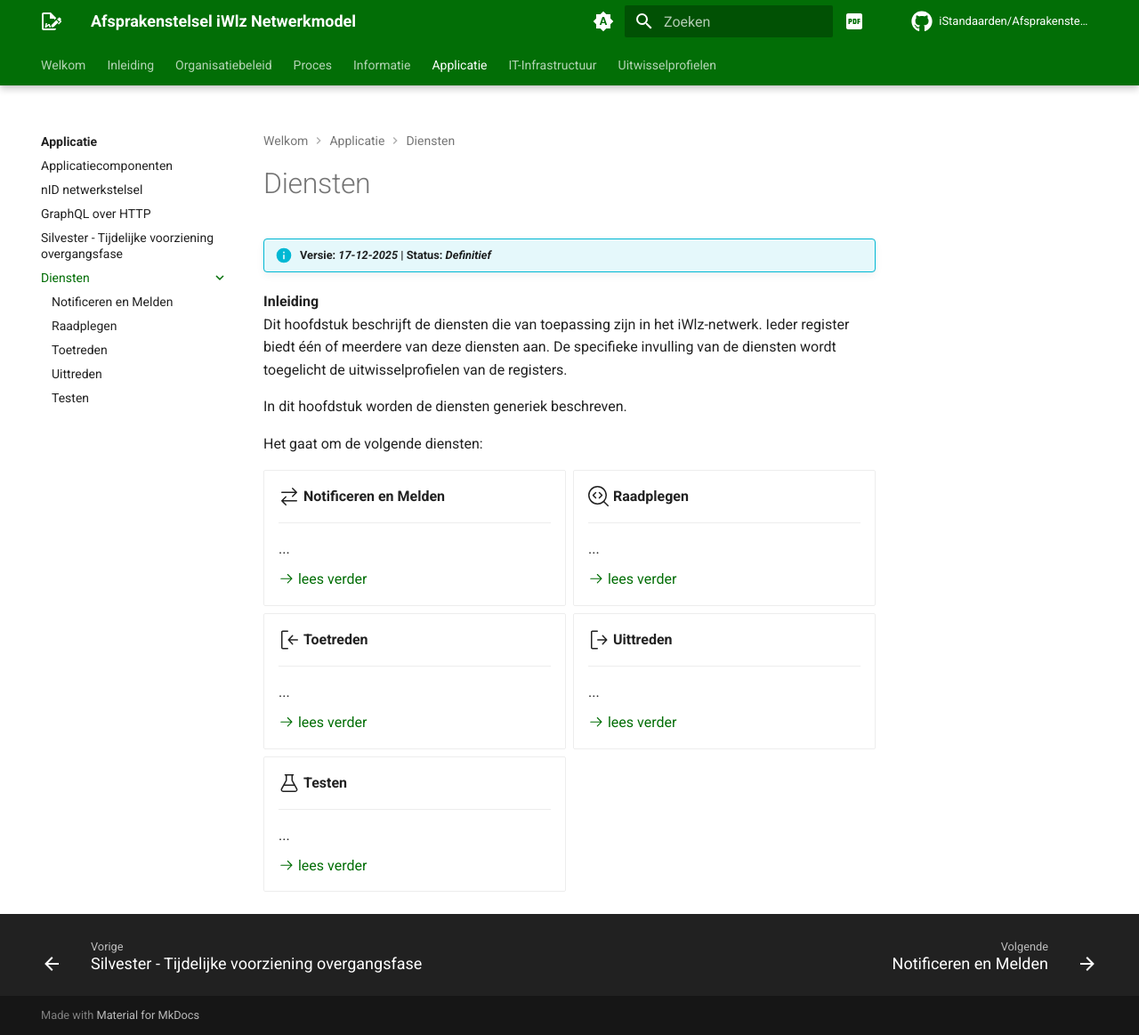
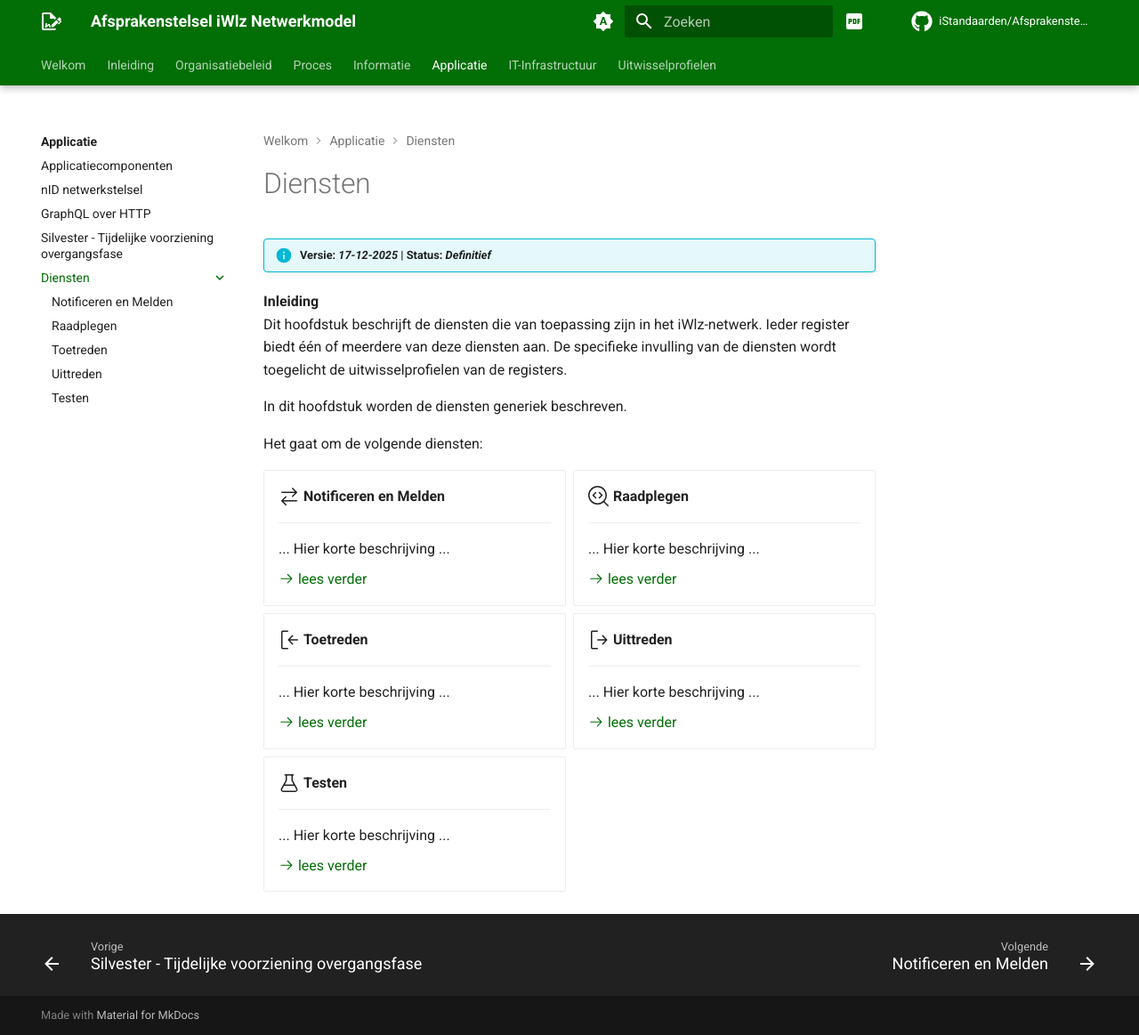
Before and after one commit to iStandaarden/Afsprakenstelsel-iWlz, an MkDocs documentation site: the page built from docs/applicatie/diensten/index.md, in a window 1280 px wide and 1163 px high. Shown: the whole window at 89% size. Built offline with MkDocs 1.6.1 and Material for MkDocs 9.7.7, drawn with Linux system fonts in a browser that asks for light colours; comment, search, counter and statistics services are not loaded.

Commit message:
diensten

```diff
--- a/docs/applicatie/diensten/index.md
+++ b/docs/applicatie/diensten/index.md
@@ -15,7 +15,7 @@ Het gaat om de volgende diensten:
 
     ---
 
-    ...
+    ... Hier korte beschrijving ...
 
     [:octicons-arrow-right-24: lees verder](./notificeren-en-melden.md)
 
@@ -23,7 +23,7 @@ Het gaat om de volgende diensten:
 
     ---
 
-    ...
+    ... Hier korte beschrijving ...
 
     [:octicons-arrow-right-24: lees verder](./raadplegen.md)
 
@@ -31,7 +31,7 @@ Het gaat om de volgende diensten:
 
     ---
 
-    ...
+    ... Hier korte beschrijving ...
 
     [:octicons-arrow-right-24: lees verder](./toetreden.md)
 
@@ -39,7 +39,7 @@ Het gaat om de volgende diensten:
 
     ---
 
-    ...
+    ... Hier korte beschrijving ...
 
     [:octicons-arrow-right-24: lees verder](./uittreden.md)
 
@@ -47,7 +47,7 @@ Het gaat om de volgende diensten:
 
     ---
 
-    ...
+    ... Hier korte beschrijving ...
 
     [:octicons-arrow-right-24: lees verder](./testen.md)
 </div>
```
